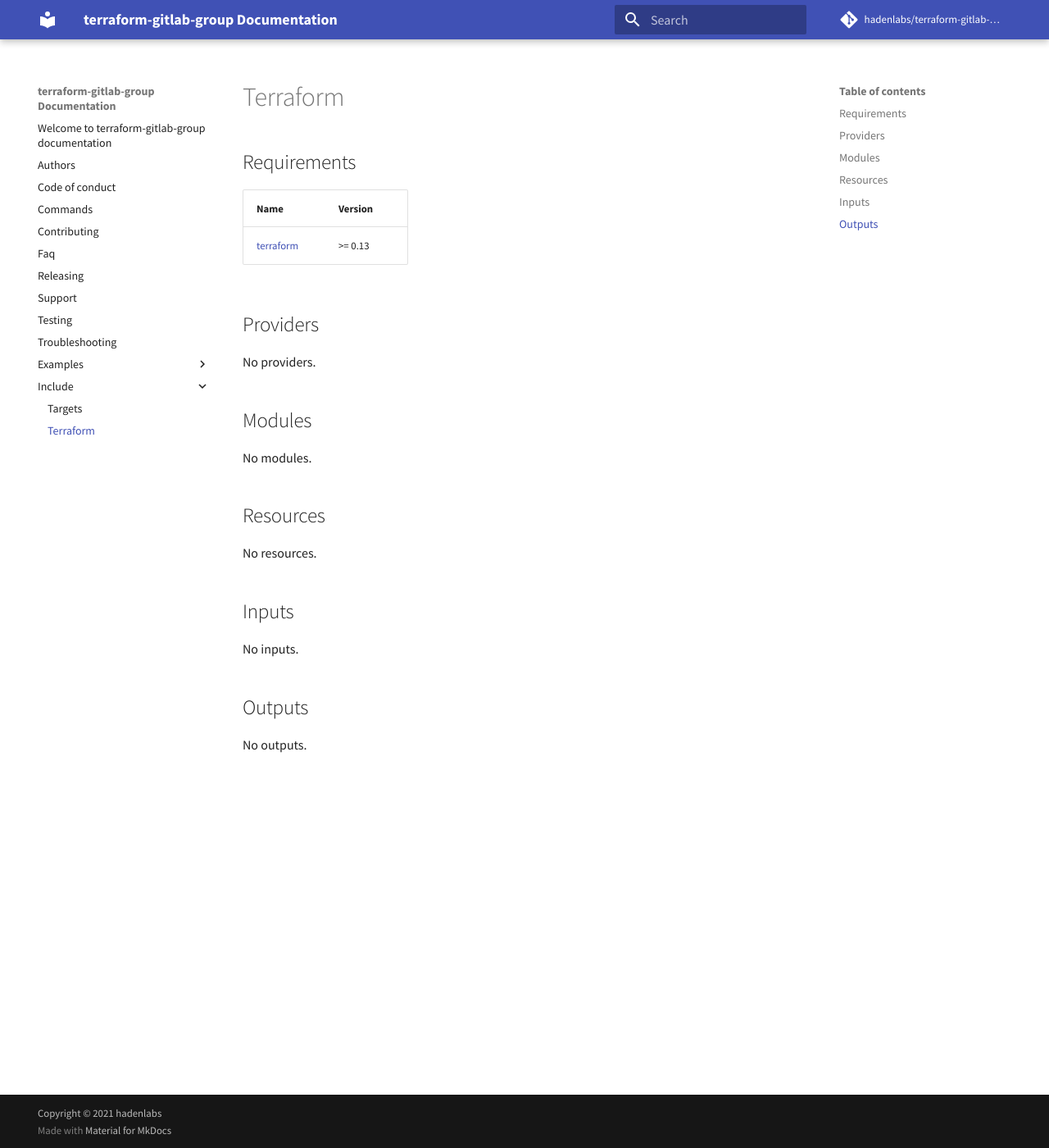
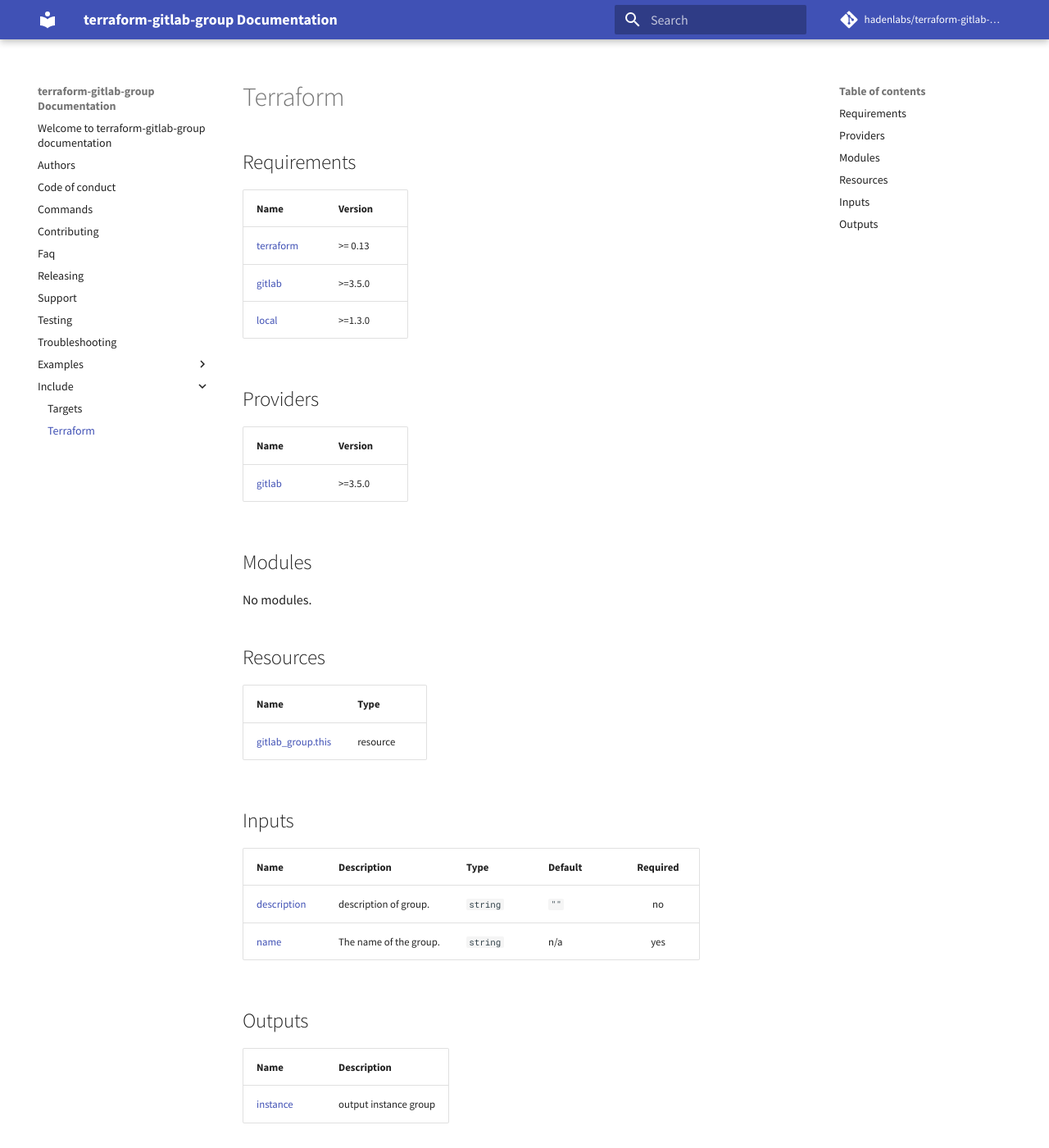
Before and after one commit to hadenlabs/terraform-gitlab-group, an MkDocs documentation site: the page built from docs/include/terraform.md, in a window 1280 px wide and 1400 px high. Shown: the whole window at 82% size. Built offline with MkDocs 1.6.1 and Material for MkDocs 9.7.7, drawn with Linux system fonts in a browser that asks for light colours; comment, search, counter and statistics services are not loaded.

Commit message:
chore: implement make group gitlab (#3)

```diff
--- a/docs/include/terraform.md
+++ b/docs/include/terraform.md
@@ -4,10 +4,14 @@
 | Name | Version |
 |------|---------|
 | <a name="requirement_terraform"></a> [terraform](#requirement\_terraform) | >= 0.13 |
+| <a name="requirement_gitlab"></a> [gitlab](#requirement\_gitlab) | >=3.5.0 |
+| <a name="requirement_local"></a> [local](#requirement\_local) | >=1.3.0 |
 
 ## Providers
 
-No providers.
+| Name | Version |
+|------|---------|
+| <a name="provider_gitlab"></a> [gitlab](#provider\_gitlab) | >=3.5.0 |
 
 ## Modules
 
@@ -15,13 +19,20 @@ No modules.
 
 ## Resources
 
-No resources.
+| Name | Type |
+|------|------|
+| [gitlab_group.this](https://registry.terraform.io/providers/gitlabhq/gitlab/latest/docs/resources/group) | resource |
 
 ## Inputs
 
-No inputs.
+| Name | Description | Type | Default | Required |
+|------|-------------|------|---------|:--------:|
+| <a name="input_description"></a> [description](#input\_description) | description of group. | `string` | `""` | no |
+| <a name="input_name"></a> [name](#input\_name) | The name of the group. | `string` | n/a | yes |
 
 ## Outputs
 
-No outputs.
+| Name | Description |
+|------|-------------|
+| <a name="output_instance"></a> [instance](#output\_instance) | output instance group |
 <!-- END_TF_DOCS -->
```
Also changed, not shown: 4 other files.
